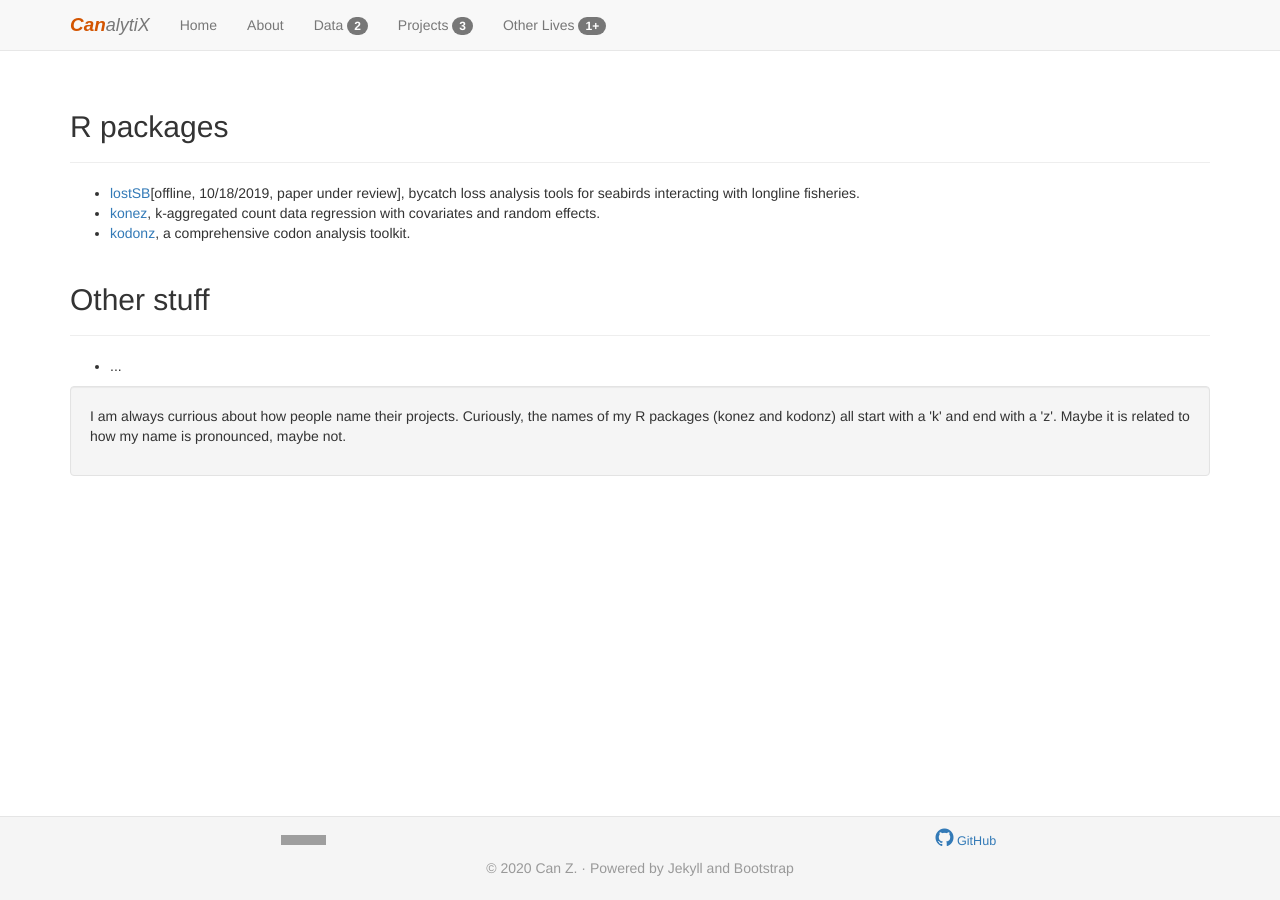
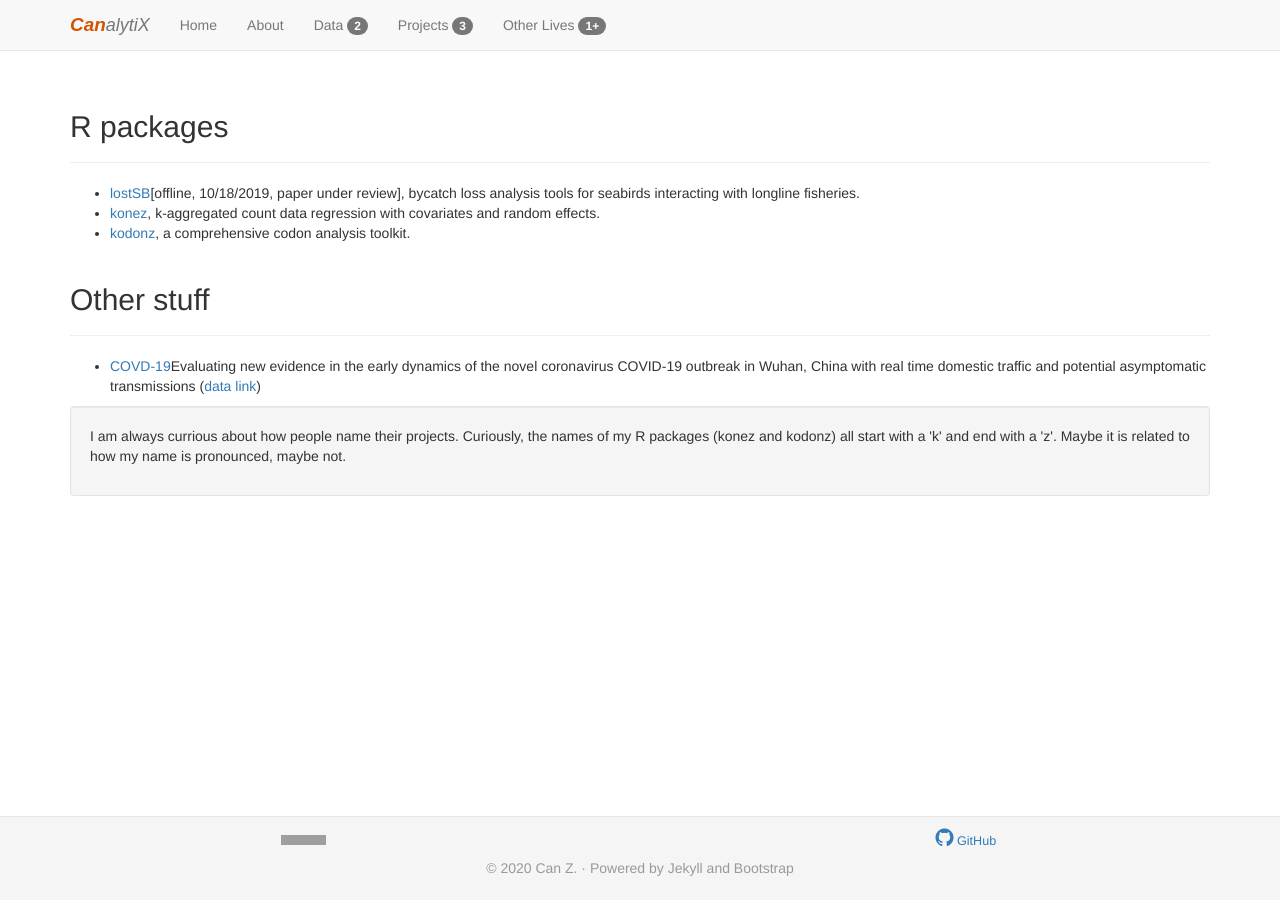
Before and after one commit to HVoltBb/HVoltBb.github.io, a Jekyll site: the page built from projects/index.html, in a window 1280 px wide. Built offline with Jekyll 4.4.1, drawn with Linux system fonts in a browser that asks for light colours; comment, search, counter and statistics services are not loaded; grey boxes are pictures that could not be loaded.

Commit message:
c covd-19

```diff
--- a/projects/index.html
+++ b/projects/index.html
@@ -14,7 +14,7 @@ title: Projects
 <h2>Other stuff</h2>
 </div>
 <ul class='stuff'>
-	<li>...</li>
+	<li><a href="https://hvoltbb.github.io/2019nCov/" target="_blank">COVD-19</a>Evaluating new evidence in the early dynamics of the novel coronavirus COVID-19 outbreak in Wuhan, China with real time domestic traffic and potential asymptomatic transmissions (<a href="/data/index.html#COVD-19">data link</a>)</li>
 </ul>
 <div class="well">
 	<p>I am always currious about how people name their projects. Curiously, the names of my R packages (konez and kodonz) all start with a 'k' and end with a 'z'. Maybe it is related to how my name is pronounced, maybe not. </p>
```
Also changed, not shown: data/index.html (+18 -3 lines).
